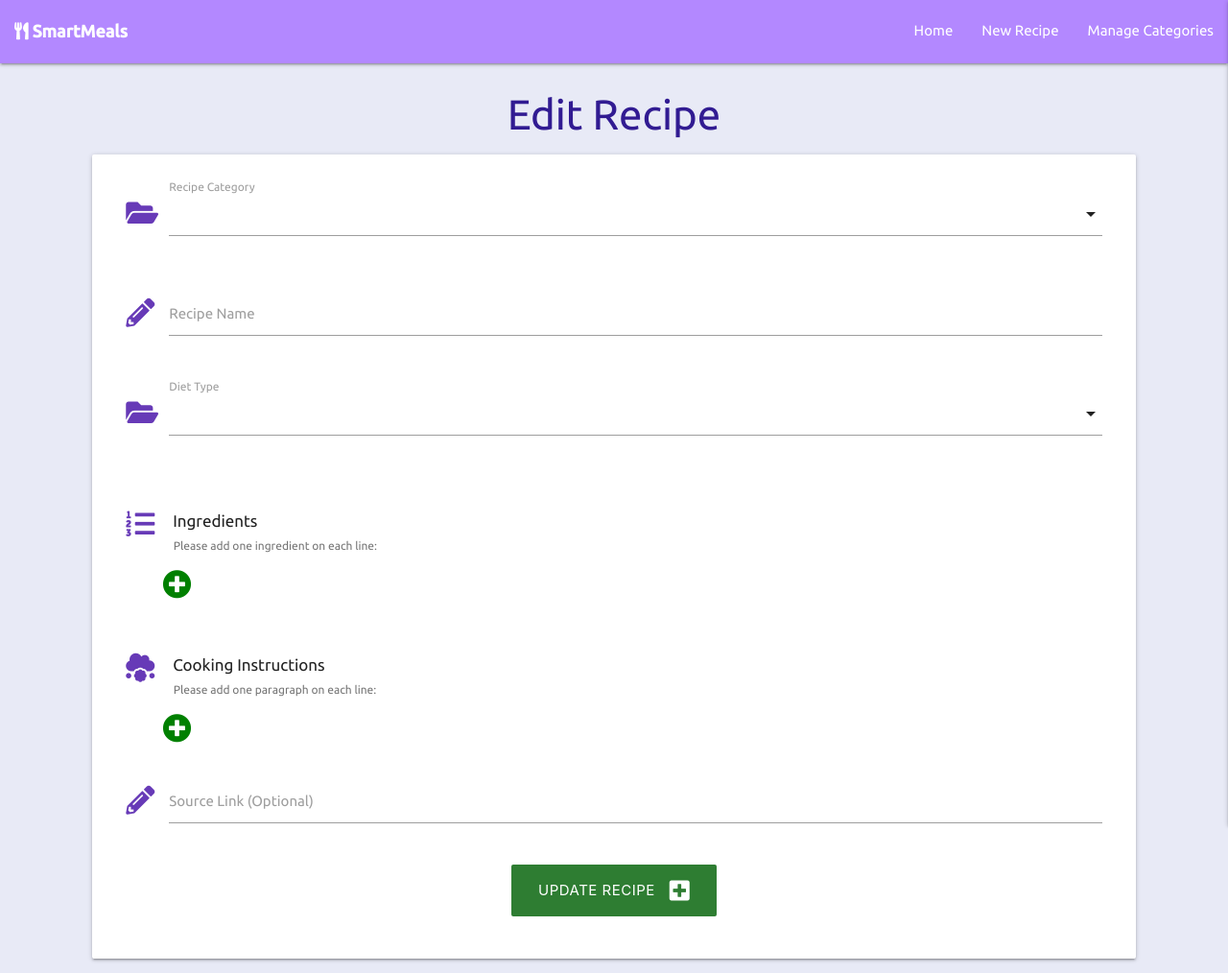
After one commit to Code-Institute-Submissions/recipe-app-3, a Flask app: template templates/edit_recipe.html in a window 1280 px wide. The commit adds this page. Shown: the whole page at 96% size. Run offline with Flask 2, Linux system fonts and the light colour scheme; the template is opened without the code that fills it, so the values that code supplies are empty; some libraries are stand-ins or nearby versions.

Commit message:
Added edit_recipe functionality

```diff
--- a/app.py
+++ b/app.py
@@ -19,6 +19,8 @@ app.secret_key = os.environ.get("SECRET_KEY")
 mongo = PyMongo(app)
 
 
+#Home route
+
 @app.route('/')
 @app.route('/get_recipes')
 def get_recipes():
@@ -26,6 +28,7 @@ def get_recipes():
     return render_template("recipes.html", recipes=recipes)
 
 
+#Route to add a newcrecipe
 
 @app.route('/add_recipe', methods=["GET", "POST"])
 def add_recipe():
@@ -53,12 +56,43 @@ def add_recipe():
     return render_template('add_recipe.html', categories=categories, diet_types=diet_types)
 
 
+#Route to update a recipe
+
+@app.route('/edit_recipe/<recipe_id>', methods=["GET", "POST"])
+def edit_recipe(recipe_id):
+    if request.method == "POST":
+        submit = {
+            "recipe_name": request.form.get("recipe_name"),
+            "recipe_category": request.form.get("recipe_category"),
+            "diet_type": request.form.getlist("diet_type"),
+            "ingredients": request.form.getlist('ingredient'),
+            "cooking_directions": request.form.getlist('cooking_directions'),
+            "link": request.form.get("link"),
+        }
+        #only update the fields that are reference in "submit" dictionary, leaving image untouched
+        mongo.db.recipes.update({"_id": ObjectId(recipe_id)}, {"$set": submit})
+        flash("Recipe Successfully Updated")
+        return redirect(url_for('get_recipes'))
+
+    #dtype gets the values of the "diet_type" array in a specific recipe and returns a list of these values(array)
+    dtype = mongo.db.recipes.find_one({"_id": ObjectId(recipe_id)}, { "diet_type": 1, "_id": 0 }).get("diet_type")
+    categories = mongo.db.categories.find().sort("category_name", 1)
+    diet_types = mongo.db.diet_types.find().sort("diet_name", 1)
+    recipe = mongo.db.recipes.find_one({"_id": ObjectId(recipe_id)})
+    return render_template('edit_recipe.html', recipe=recipe, categories=categories, diet_types=diet_types, dtype=dtype)
+
+
+
+#Route to delete a recipe
+
 @app.route('/delete_recipe/<recipe_id>')
 def delete_recipe(recipe_id):
     mongo.db.recipes.remove({"_id": ObjectId(recipe_id)})
     flash("Recipe Successfully Deleted")
     return redirect(url_for("get_recipes"))
 
+
+#Route to access uploaded image from gridfs
 
 @app.route('/file/<filename>')
 def file(filename):
--- a/static/css/style.css
+++ b/static/css/style.css
@@ -88,6 +88,9 @@ a:active {
     color: rgb(5, 95, 5);
 }
 
+.source-link-div {
+    margin-top: 30px;
+}
 
 .source-link:hover,
 .source-link:active,
--- a/static/js/script.js
+++ b/static/js/script.js
@@ -14,8 +14,9 @@ $(document).ready(function(){
 });
 
 
-// Add dynamic ingredient input fields
-let ingredientCounter = 3;
+// Function to add dynamic ingredient input fields
+// set counter to the current amount of related input fields on the screen
+let ingredientCounter = document.getElementsByClassName('ingredient').length;
 let ingredientLimit = 20;
 function addInput(divId){
      if (ingredientCounter == ingredientLimit)  {
@@ -30,9 +31,10 @@ function addInput(divId){
      }
 }
 
-// Add dynamic cooking instructions input fields
-let cookingCounter = 3;
-let cookingLimit = 20;
+// Function to add dynamic cooking instructions input fields
+// set counter to the current amount of related input fields on the screen
+let cookingCounter = document.getElementsByClassName('cooking-directions').length;
+let cookingLimit = 30;
 function addCookingInput(divId){
      if (cookingCounter == cookingLimit)  {
           alert("You have reached the limit of adding " + cookingCounter + " paragraphs");
--- a/templates/base.html
+++ b/templates/base.html
@@ -23,14 +23,8 @@
 				<ul class="right hide-on-med-and-down">
 					<li><a href="{{ url_for('get_recipes') }}">Home</a></li>
 
-                        <li><a href="#">New Recipe</a></li>
-
+                        <li><a href="{{ url_for('add_recipe') }}">New Recipe</a></li>
                         <li><a href="#">Manage Categories</a></li>
-
-                        <li><a href="#">Log Out</a></li>
-
-                        <li><a href="#}">Log In</a></li>
-                        <li><a href="#">Register</a></li>
 
 				</ul>
 			</div>
@@ -40,14 +34,9 @@
 		<ul class="sidenav" id="mobile-demo">
         <li><h4 class="center-align purple-text text-darken-4">SmartMeals</h4></li>
 			<li><a href="{{ url_for('get_recipes') }}">Home</a></li>
-                        <li><a href="#">New Recipe</a></li>
-
+                        <li><a href="{{ url_for('add_recipe') }}">New Recipe</a></li>
                         <li><a href="#">Manage Categories</a></li>
 
-                        <li><a href="#">Log Out</a></li>
-
-                        <li><a href="#}">Log In</a></li>
-                        <li><a href="#">Register</a></li>
 		</ul>
 	</header>
 
--- /dev/null
+++ b/templates/edit_recipe.html
@@ -0,0 +1,171 @@
+{% extends 'base.html' %} {% block content %}
+
+<h3 class="deep-purple-text text-darken-4 center-align">Edit Recipe</h3>
+<div class="row card-panel white lighten-5">
+  <form
+    class="col s12 validate-input"
+    method="POST"
+    action="{{ url_for('edit_recipe', recipe_id=recipe._id) }}"
+    enctype="multipart/form-data"
+  >
+    <!--Recipe Category-->
+    <div class="row">
+      <div class="input-field col s12">
+        <i class="fas fa-folder-open prefix deep-purple-text"></i>
+        <select
+          id="recipe_category"
+          name="recipe_category"
+          class="validate"
+          required
+        >
+        {% for category in categories %}
+        {% if category.category_name == recipe.recipe_category %}
+        <option value="{{ category.category_name }}" selected>{{ category.category_name }}</option>
+        {% else %}
+        <option value="{{ category.category_name }}">{{ category.category_name }}</option>
+        {% endif %} {% endfor %}
+        </select>
+        <label for="recipe_category">Recipe Category</label>
+      </div>
+    </div>
+
+    <!--Recipe Name-->
+    <div class="row">
+      <div class="input-field col s12">
+        <i class="fas fa-pencil-alt prefix deep-purple-text"></i>
+        <input
+          id="recipe_name"
+          name="recipe_name"
+          minlength="5"
+          maxlength="70"
+          type="text"
+          class="validate"
+          value="{{ recipe.recipe_name }}"
+          required
+        />
+        <label for="recipe_name">Recipe Name</label>
+      </div>
+    </div>
+
+    <!--Diet Type-->
+    <div class="row">
+      <div class="input-field col s12">
+        <i class="fas fa-folder-open prefix deep-purple-text"></i>
+        <select multiple id="diet_type" name="diet_type" class="validate" required>
+
+
+
+<!--dtype is an array of values returned from a specific recipe "diet_type" field, which is an array-->
+<!--then the code below checks whether the values from dtype array match the diet types from diet_types database-->
+        {% for diet_type in diet_types  %}
+        {% for type in dtype if diet_type.diet_name|lower == type|lower %}
+            <option value="{{ diet_type.diet_name|capitalize }}" selected>{{ diet_type.diet_name|capitalize }}</option>
+<!--if they values from dtype array don't match the diet types from diet_types database-->
+<!--then return the remaining diet types as unselected options-->
+        {% else %}
+            <option value="{{ diet_type.diet_name|capitalize }}">{{ diet_type.diet_name|capitalize }}</option>
+        {% endfor %}
+        {% endfor %}
+        </select>
+        <label for="diet_type">Diet Type</label>
+      </div>
+    </div>
+
+    <!--Ingredients Array -->
+    <div class="row">
+      <div class="input-field col s12 array-heading">
+        <h6 class="array-header">
+          <i class="fas fa-list-ol prefix deep-purple-text" id="ingredient-icon"></i>
+          Ingredients
+        </h6>
+        <span class="helper-text" data-error="wrong" data-success="left"
+          >Please add one ingredient on each line:</span
+        >
+      </div>
+      <div id="addInput" class="input-field col s12">
+      {% for ingredient in recipe.ingredients %}
+        <div class="input-field">
+          <input id="ingredient"class="validate" name="ingredient" type="text"  value="{{ ingredient }}" required />
+          <label for="ingredient" class="ingredient">Ingredient {{ loop.index }}</label>
+        </div>
+        {% endfor %}
+      </div>
+      <a type="button" onClick="addInput('addInput');"
+        ><i class="fas fa-plus-circle add-icon"></i
+      ></a>
+    </div>
+
+    <!--Cooking directions Array -->
+
+    <div class="row">
+      <div class="input-field col s12 array-heading">
+        <h6 class="array-header">
+          <i
+            class="fas fa-cloud-meatball prefix deep-purple-text"
+            id="cooking-icon"
+          ></i>
+          Cooking Instructions
+        </h6>
+        <span class="helper-text" data-error="wrong" data-success="left"
+          >Please add one paragraph on each line:</span
+        >
+      </div>
+      <div id="addCookingInput" class="input-field col s12">
+      {% for step in recipe.cooking_directions %}
+        <div class="input-field">
+          <label for="cooking_directions" class="cooking-directions">Step {{ loop.index }}</label>
+          <input
+          class="validate"
+            id="cooking_directions"
+            name="cooking_directions"
+            type="text"
+            value="{{ step }}"
+            required/>
+
+        </div>
+        {% endfor %}
+      </div>
+      <a type="button" onClick="addCookingInput('addCookingInput');"
+        ><i class="fas fa-plus-circle add-icon"></i
+      ></a>
+    </div>
+
+
+    <!--Link to the original recipe-->
+    <div class="row">
+      <div class="input-field col s12">
+        <i class="fas fa-pencil-alt prefix deep-purple-text"></i>
+        {% if recipe.link is not none %}
+        <input
+          id="link"
+          name="link"
+          minlength="5"
+          type="url"
+          class="validate"
+          value="{{ recipe.link }}"
+        />
+        {% else %}
+        <input
+          id="link"
+          name="link"
+          minlength="5"
+          type="url"
+          class="validate"
+        />
+        {% endif %}
+        <label for="link">Source Link (Optional)</label>
+      </div>
+    </div>
+
+    <!--submit button-->
+    <div class="row">
+      <div class="col s12 center-align">
+        <button type="submit" class="btn-large green darken-3 hvr-grow-shadow">
+          Update Recipe<i class="fas fa-plus-square right"></i>
+        </button>
+      </div>
+    </div>
+  </form>
+</div>
+
+{% endblock %}
```
Also changed, not shown: templates/recipes.html (+5 -4 lines).
